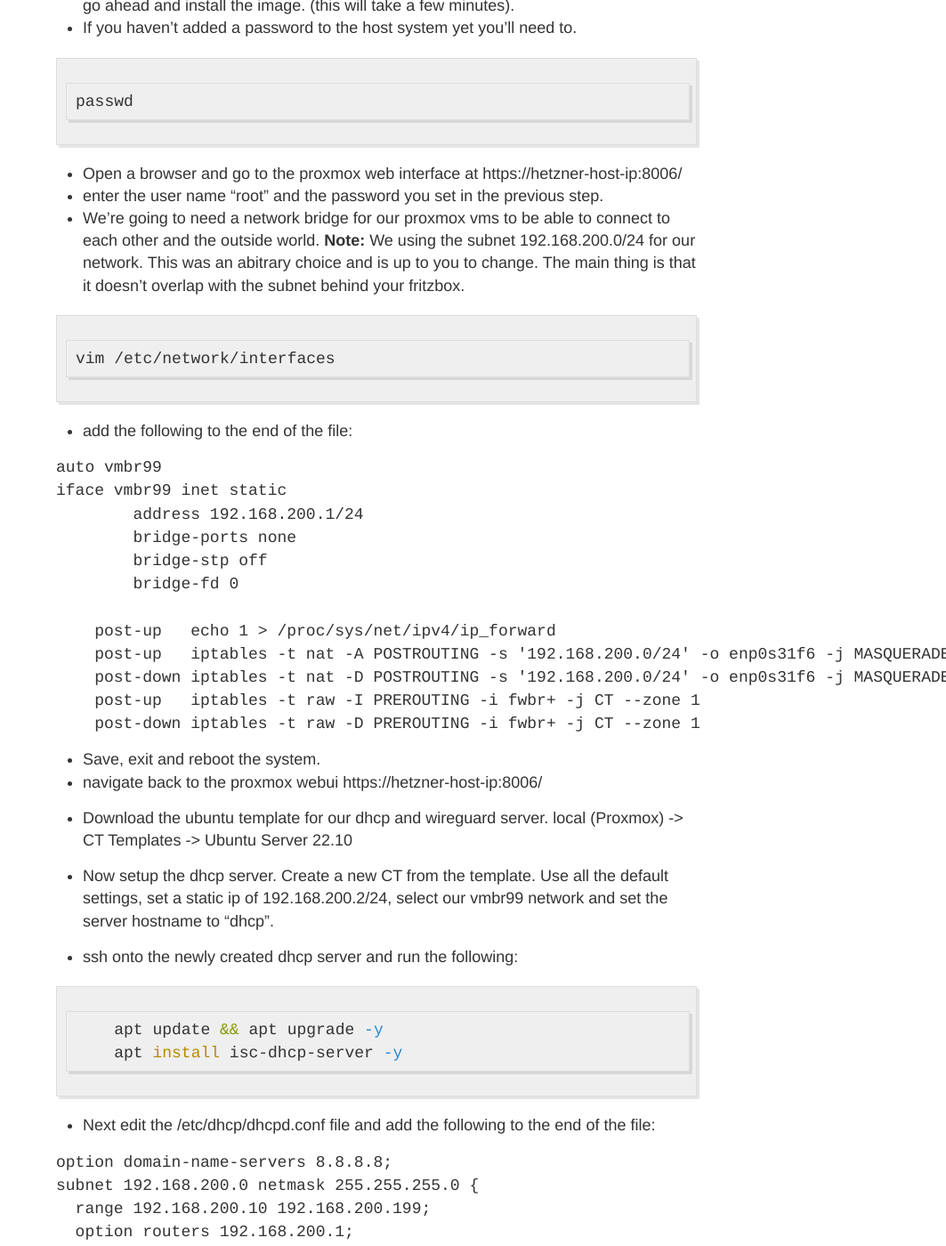
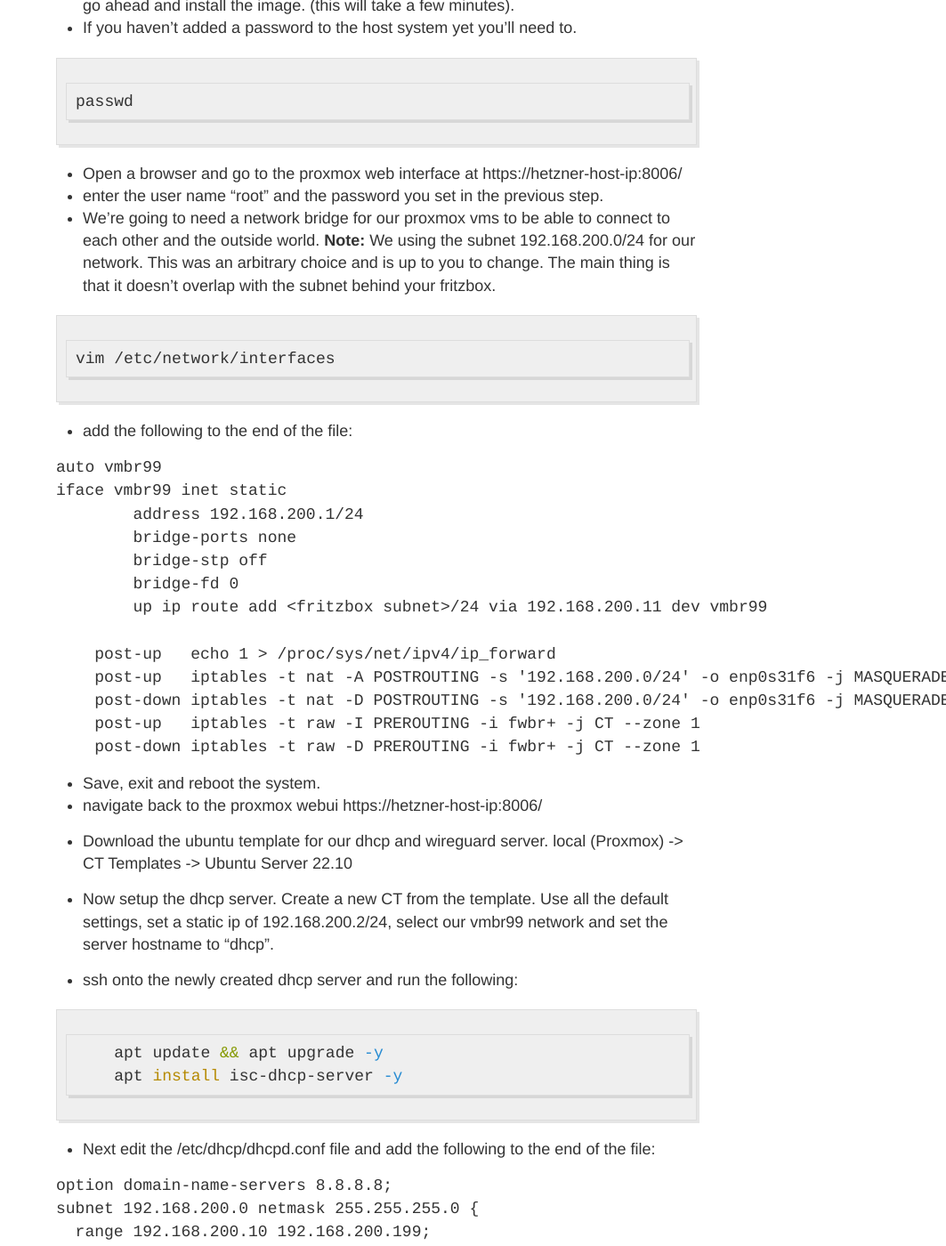
Before and after one commit to peader/PetesProjects, a Jekyll site: the page built from docs/_posts/2024-12-18-Hetzner-Homelab.md, in a window 1280 px wide and 1400 px high, scrolled down 2278 px. Shown: the whole window at 89% size, without its empty margins (217-1280 px from the left). Built offline with Jekyll 4.4.1, drawn with Linux system fonts in a browser that asks for light colours; comment, search, counter and statistics services are not loaded; some of the changed text lies outside the part shown.

Commit message:
fix the documentation

````diff
--- a/docs/_posts/2024-12-18-Hetzner-Homelab.md
+++ b/docs/_posts/2024-12-18-Hetzner-Homelab.md
@@ -46,7 +46,7 @@
 - Open a browser and go to the proxmox web interface at https://hetzner-host-ip:8006/
 - enter the user name "root" and the password you set in the previous step.
 - We're going to need a network bridge for our proxmox vms to be able to connect to each other and the outside world.
-**Note:** We using the subnet 192.168.200.0/24 for our network. This was an abitrary choice and is up to you to change. The main thing is that it doesn't overlap with the subnet behind your fritzbox.
+**Note:** We using the subnet 192.168.200.0/24 for our network. This was an arbitrary choice and is up to you to change. The main thing is that it doesn't overlap with the subnet behind your fritzbox.
 
 ``` bash
 vim /etc/network/interfaces
@@ -61,6 +61,7 @@
         bridge-ports none
         bridge-stp off
         bridge-fd 0
+        up ip route add <fritzbox subnet>/24 via 192.168.200.11 dev vmbr99
 
     post-up   echo 1 > /proc/sys/net/ipv4/ip_forward
     post-up   iptables -t nat -A POSTROUTING -s '192.168.200.0/24' -o enp0s31f6 -j MASQUERADE
````
Also changed, not shown: other parts of docs/_posts/2024-12-18-Hetzner-Homelab.md (+1 -2 lines).
